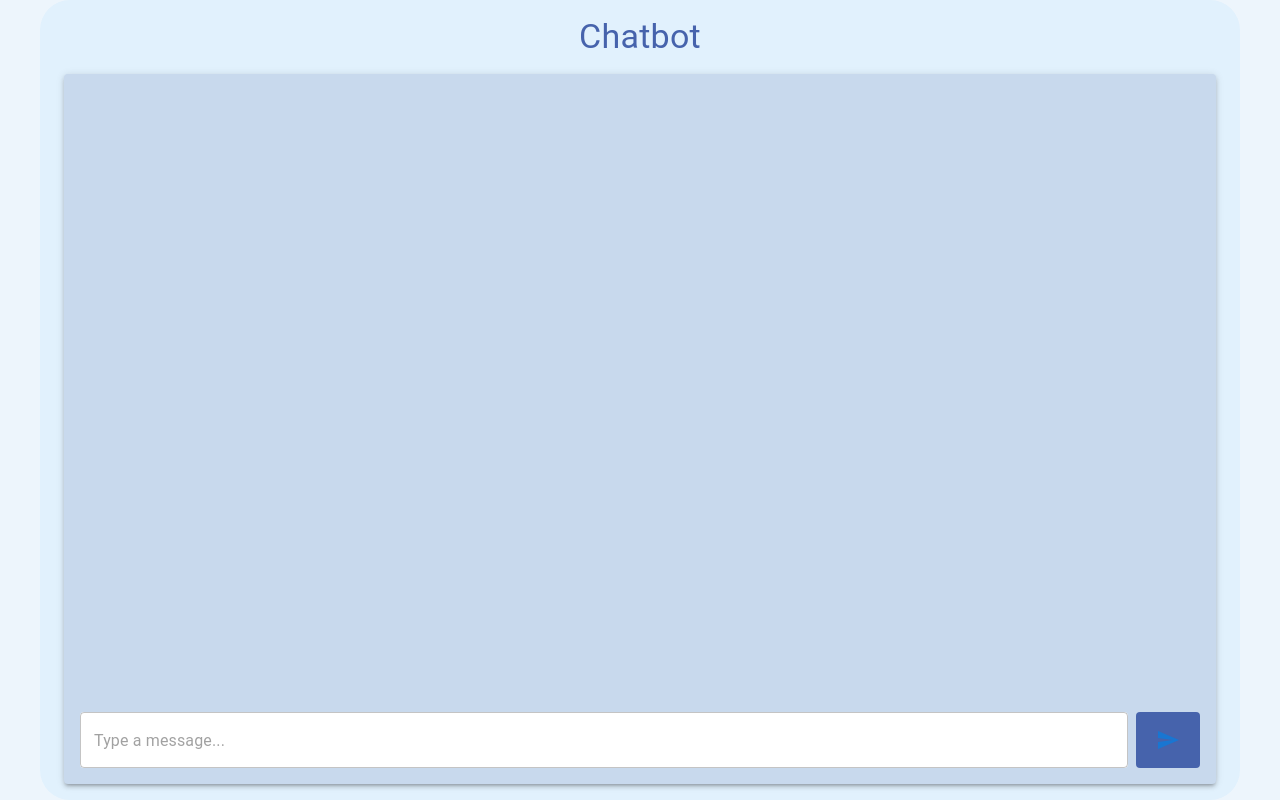
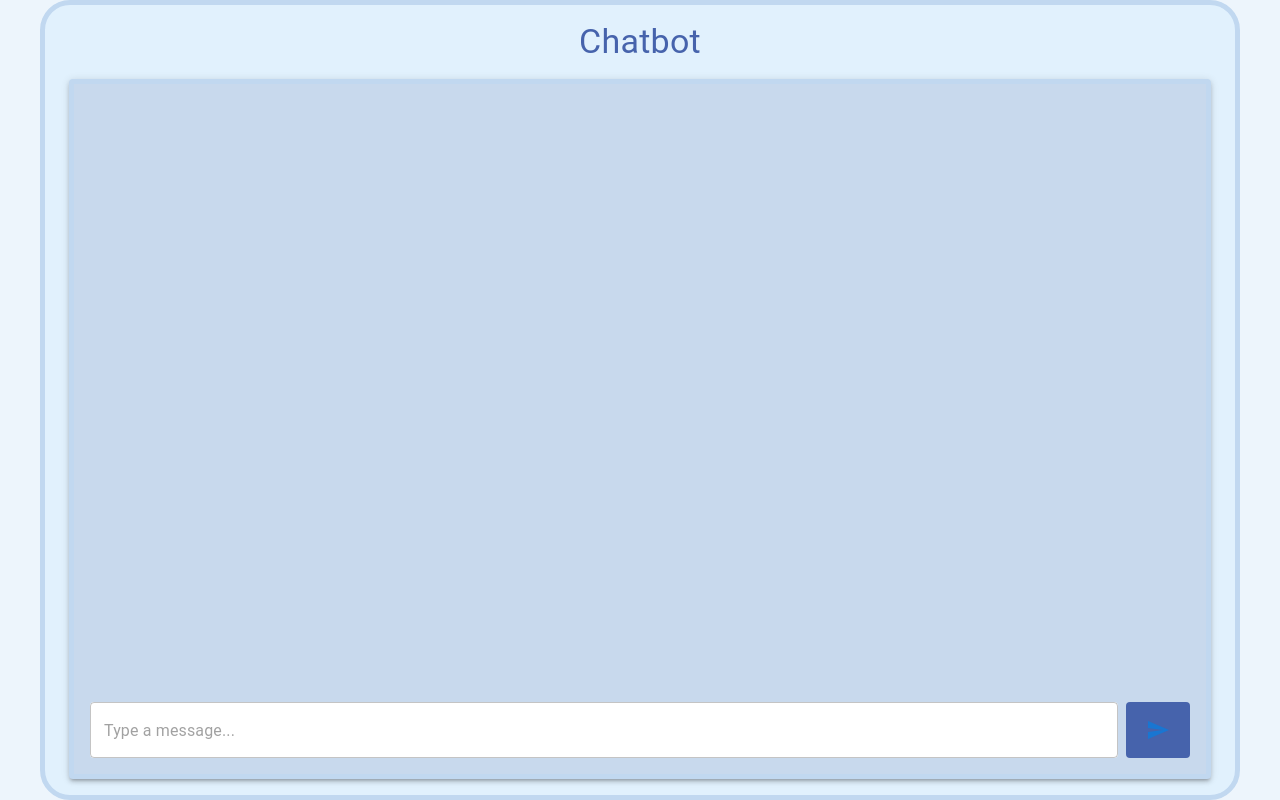
Before and after one commit to Ohm-Rajpal/chat-bot, a Next.js app: page / in a window 1280 px wide. Built offline with nearby package versions, Linux system fonts and the light colour scheme.

Commit message:
Added feature so users can press enter to type in messages

```diff
--- a/app/page.tsx
+++ b/app/page.tsx
@@ -1,7 +1,7 @@
 'use client';
 
 import Image from "next/image";
-import { useState } from "react";
+import React, { useState } from "react";
 import {Container, Box, TextField, IconButton, Typography, Paper, Button} from '@mui/material';
 import SendIcon from '@mui/icons-material/Send';
 
@@ -30,10 +30,18 @@ export default function Home() {
 
   }
 
+  const handleEnterButton = async (e: React.KeyboardEvent<HTMLInputElement>) => {
+    if (e.key === 'Enter') {
+      e.preventDefault();
+      await sendMessage(); // Calls the sendMessage function
+    }
+  }
+
+
   return (
-      <Container maxWidth="lg" sx={{ height: '100vh', display: 'flex', flexDirection: 'column', backgroundColor: '#e1f1fd', padding: 2, borderRadius: '30px'}}>
+      <Container maxWidth="lg" sx={{ border: '5px solid #c1d8f0',height: '100vh', display: 'flex', flexDirection: 'column', backgroundColor: '#e1f1fd', padding: 2, borderRadius: '30px'}}>
         <Typography variant="h4" align="center" sx={{ marginBottom: 2, color: '#4663ac' }}>Chatbot</Typography>
-        <Paper elevation={3} sx={{ flexGrow: 1, display: 'flex', flexDirection: 'column', padding: 2, backgroundColor: '#c8d9ed' }}>
+        <Paper elevation={3} sx={{ border: '5px solid #c1d8f0', flexGrow: 1, display: 'flex', flexDirection: 'column', padding: 2, backgroundColor: '#c8d9ed' }}>
           <Box sx={{ flexGrow: 1, overflowY: 'auto', marginBottom: 2 }}>
             {/* Chat messages will be displayed here */}
             <Box sx={{ display: 'flex', flexDirection: 'column', gap: 2 }}>
@@ -45,8 +53,8 @@ export default function Home() {
                           padding: 1,
                           backgroundColor: role === 'user' ? '#c1d8f0' : '#d2deeb',
                           borderRadius: 2,
-                          alignSelf: role === 'user' ? 'flex-end' : 'flex-start', // Corrected property
-                          justifyContent: role === 'user' ? 'flex-end' : 'flex-start' // This is not a valid property for Paper; use alignSelf for alignment
+                          alignSelf: role === 'user' ? 'flex-end' : 'flex-start',
+                          justifyContent: role === 'user' ? 'flex-end' : 'flex-start'
                         }}
                         key={index}
                     >
@@ -65,11 +73,13 @@ export default function Home() {
                 sx={{ backgroundColor: 'white', borderRadius: 1 }}
                 value={userMessage}
                 onChange={(e) => setUserMessage(e.target.value)}
+                onKeyDown={handleEnterButton}
             />
             <Button
                 color="primary"
                 sx={{ backgroundColor: '#4663ac', '&:hover': { backgroundColor: '#c1d8f0' }}}
                 onClick={ sendMessage }
+
             >
               <SendIcon />
             </Button>
```
